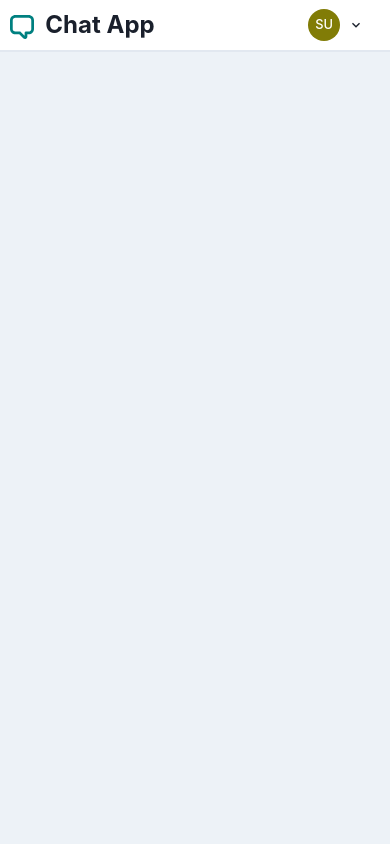
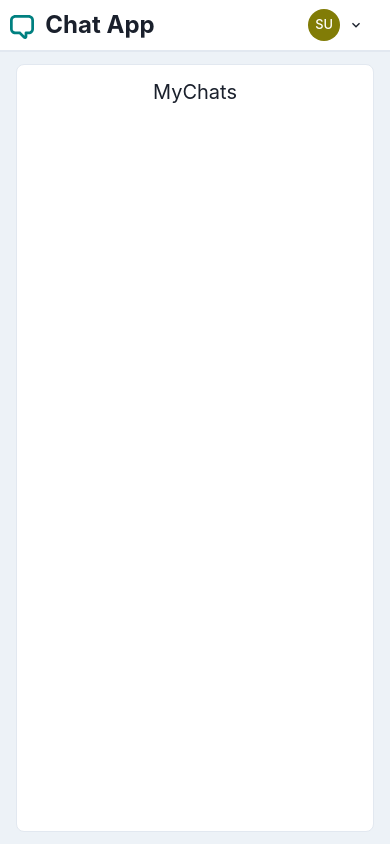
Before and after one commit to yamakenth/chat-app, a React (Create React App) app in the folder client/: page /chats in a window 390 px wide. Built offline with nearby package versions, Linux system fonts and the light colour scheme; sample sign-in values are in the browser's storage.

Commit message:
Create responsive layout for ChatPage

```diff
--- /dev/null
+++ b/client/src/components/chatDisplay/ChatBox.tsx
@@ -0,0 +1,21 @@
+import { Box, BoxProps } from "@chakra-ui/react";
+
+type ChatBoxProps = BoxProps & {};
+
+const ChatBox = ({ ...props }: ChatBoxProps) => {
+  return (
+    <Box
+      flexDir="column"
+      alignItems="center"
+      p={3}
+      bg="white"
+      borderRadius="lg"
+      borderWidth="1px"
+      {...props}
+    >
+      ChatBox
+    </Box>
+  );
+};
+
+export default ChatBox;
--- /dev/null
+++ b/client/src/components/chatDisplay/MyChats.tsx
@@ -0,0 +1,21 @@
+import { Box, BoxProps } from "@chakra-ui/react";
+
+type MyChatsProps = BoxProps & {};
+
+const MyChats = ({ ...props }: MyChatsProps) => {
+  return (
+    <Box
+      flexDir="column"
+      alignItems="center"
+      p={3}
+      bg="white"
+      borderRadius="lg"
+      borderWidth="1px"
+      {...props}
+    >
+      MyChats
+    </Box>
+  );
+};
+
+export default MyChats;
--- /dev/null
+++ b/client/src/components/chatDisplay/index.ts
@@ -0,0 +1,4 @@
+import ChatBox from "./ChatBox";
+import MyChats from "./MyChats";
+
+export { ChatBox, MyChats };
--- a/client/src/components/index.ts
+++ b/client/src/components/index.ts
@@ -1,3 +1,5 @@
 import { Login, SignUp } from "./authentication";
+import { ChatBox, MyChats } from "./chatDisplay";
+import { Navbar } from "./navigation";
 
-export { Login, SignUp };
+export { Login, SignUp, ChatBox, MyChats, Navbar };
--- a/client/src/pages/ChatPage.tsx
+++ b/client/src/pages/ChatPage.tsx
@@ -1,10 +1,38 @@
 import { Container } from "@chakra-ui/react";
-import { Navbar } from "../components/navigation";
+import { useState } from "react";
+import { ChatBox, MyChats, Navbar } from "../components";
+import { EMPTY_CHAT } from "../types";
 
 const ChatPage = () => {
+  const [selectedChat, setSelectedChat] = useState(EMPTY_CHAT);
+
   return (
-    <Container bg="gray.100" minH="100vh" minW="100vw" p={0}>
+    <Container
+      display="flex"
+      flexDir="column"
+      bg="gray.100"
+      minH="100vh"
+      minW="100vw"
+      p={0}
+    >
       <Navbar />
+      <Container
+        flex={1}
+        display="flex"
+        justifyContent="space-between"
+        gap={3}
+        maxW="container.lg"
+        py={3}
+      >
+        <MyChats
+          display={{ base: selectedChat._id ? "none" : "flex", md: "flex" }}
+          flex={{ base: 1, md: 1 }}
+        />
+        <ChatBox
+          display={{ base: selectedChat._id ? "flex" : "none", md: "flex" }}
+          flex={{ base: 1, md: 2 }}
+        />
+      </Container>
     </Container>
   );
 };
```
